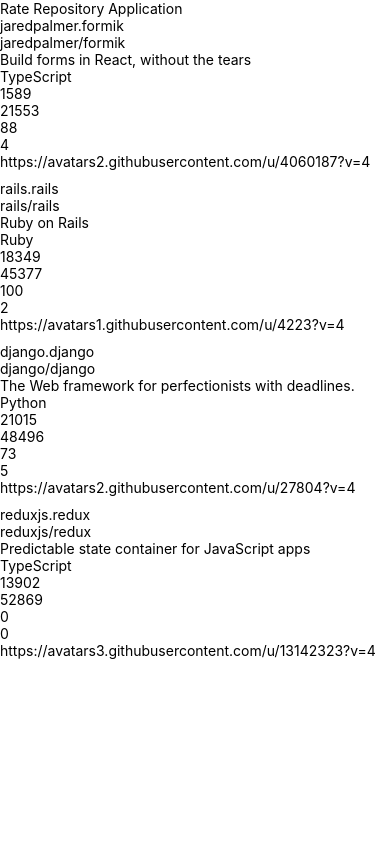
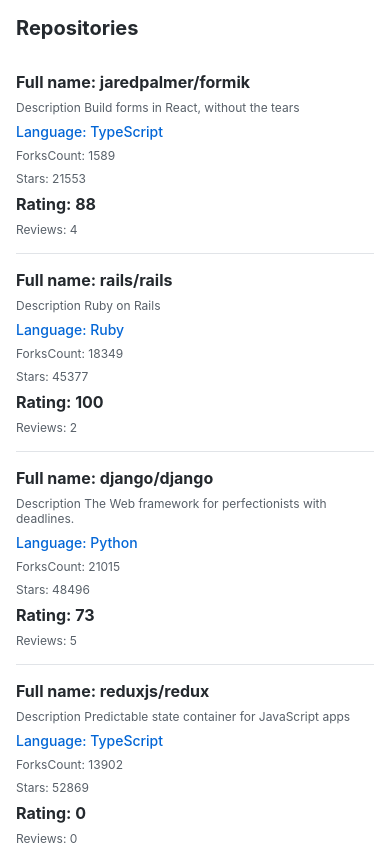
Before and after one commit to Matt-Anis/FullStackOpen-Part-10-exercises, a React Native app in the folder rate-repository-app/: screen / in a window 390 px wide. Built offline with nearby package versions, Linux system fonts and the light colour scheme.

Commit message:
4. The app bar

```diff
--- a/rate-repository-app/package.json
+++ b/rate-repository-app/package.json
@@ -21,6 +21,7 @@
   },
   "private": true,
   "devDependencies": {
+    "@types/react": "~19.2.10",
     "eslint": "^9.0.0",
     "eslint-config-expo": "~55.0.1"
   }
--- /dev/null
+++ b/rate-repository-app/src/components/AppBar.jsx
@@ -0,0 +1,26 @@
+import { View, StyleSheet } from 'react-native';
+import Constants from 'expo-constants';
+import AppBarTab from './AppBarTab';
+
+const styles = StyleSheet.create({
+  container: {
+    paddingTop: Constants.statusBarHeight,
+    height: 56 + Constants.statusBarHeight,
+    display: 'flex',
+    flexDirection: "row",
+    justifyContent: "flex-start",
+    alignItems: "center",
+    paddingHorizontal: 16,
+
+    // ...
+  },
+  // ...
+});
+
+const AppBar = () => {
+  return <View style={styles.container}>
+    <AppBarTab>Repositories</AppBarTab>
+  </View>;
+};
+
+export default AppBar;
--- /dev/null
+++ b/rate-repository-app/src/components/AppBarTab.jsx
@@ -0,0 +1,14 @@
+import { Pressable } from "react-native"
+import Text from "./Text"
+
+const AppBarTab = ({ children, onPress }) => {
+  return (
+    <Pressable onPress={onPress}>
+      <Text  fontWeight="bold" fontSize="xl">
+        {children}
+      </Text>
+    </Pressable>
+  )
+}
+
+export default AppBarTab
--- a/rate-repository-app/src/components/Main.jsx
+++ b/rate-repository-app/src/components/Main.jsx
@@ -1,10 +1,9 @@
-import Constants from 'expo-constants';
-import { Text, StyleSheet, View } from 'react-native';
+import { StyleSheet, View } from 'react-native';
 import RepositoryList from './RepositoryList';
+import AppBar from './AppBar';
 
 const styles = StyleSheet.create({
   container: {
-    marginTop: Constants.statusBarHeight,
     flex: 1,
   },
 });
@@ -12,7 +11,7 @@
 const Main = () => {
   return (
     <View style={styles.container}>
-      <Text>Rate Repository Application</Text>
+      <AppBar />
       <RepositoryList/>
     </View>
   );
--- a/rate-repository-app/src/components/RepositoryItem.jsx
+++ b/rate-repository-app/src/components/RepositoryItem.jsx
@@ -1,29 +1,43 @@
-import { Text, View } from 'react-native'
+import { View, StyleSheet } from 'react-native'
+import Text from './Text'
+import theme from '../theme'
 
-// {
-//     id: 'jaredpalmer.formik',
-//     fullName: 'jaredpalmer/formik',
-//     description: 'Build forms in React, without the tears',
-//     language: 'TypeScript',
-//     forksCount: 1589,
-//     stargazersCount: 21553,
-//     ratingAverage: 88,
-//     reviewCount: 4,
-//     ownerAvatarUrl: 'https://avatars2.githubusercontent.com/u/4060187?v=4',
-//   },
+const styles = StyleSheet.create({
+  container: {
+    rowGap: theme.spacing.small,
+  },
+})
 
-const RepositoryItem = ({  repo }) => {
+const RepositoryItem = ({ repo }) => {
   return (
-    <View>
-      <Text>{repo.id}</Text>
-      <Text>{ repo.fullName}</Text>
-      <Text>{ repo.description}</Text>
-      <Text>{ repo.language}</Text>
-      <Text>{ repo.forksCount}</Text>
-      <Text>{ repo.stargazersCount}</Text>
-      <Text>{ repo.ratingAverage}</Text>
-      <Text>{ repo.reviewCount}</Text>
-      <Text>{ repo.ownerAvatarUrl}</Text>
+    <View style={styles.container}>
+      <Text fontSize="lg" fontWeight="bold">
+        Full name: {repo.fullName}
+      </Text>
+
+      <Text color="textSecondary" fontSize="sm">
+        Description {repo.description}
+      </Text>
+
+      <Text color="primary" fontWeight="medium">
+        Language: {repo.language}
+      </Text>
+
+      <Text color="textSecondary" fontSize="sm">
+        ForksCount: {repo.forksCount}
+      </Text>
+
+      <Text color="textSecondary" fontSize="sm">
+        Stars: {repo.stargazersCount}
+      </Text>
+
+      <Text fontWeight="bold" fontSize="lg">
+        Rating: {repo.ratingAverage}
+      </Text>
+
+      <Text color="textSecondary" fontSize="sm">
+        Reviews: {repo.reviewCount}
+      </Text>
     </View>
   )
 }
--- a/rate-repository-app/src/components/RepositoryList.jsx
+++ b/rate-repository-app/src/components/RepositoryList.jsx
@@ -1,10 +1,16 @@
 import { FlatList, View, StyleSheet } from 'react-native';
 import RepositoryItem from './RepositoryItem';
+import theme from '../theme';
 
 const styles = StyleSheet.create({
   separator: {
-    height: 10,
+    height: 1,
+    backgroundColor: '#e1e4e8',
+    marginVertical: theme.spacing.medium,  // 8
   },
+  container: {
+    padding: 16
+  }
 });
 
 const repositories = [
@@ -63,6 +69,7 @@
       ItemSeparatorComponent={ItemSeparator}
       renderItem={({ item }) => <RepositoryItem repo={item} />}
       keyExtractor={item => item.id}
+      style={styles.container}
     />
   );
 };
--- /dev/null
+++ b/rate-repository-app/src/components/Text.jsx
@@ -0,0 +1,45 @@
+import { Text as NativeText, StyleSheet } from 'react-native';
+
+import theme from '../theme';
+
+const styles = StyleSheet.create({
+  text: {
+    color: theme.colors.textPrimary,
+    fontSize: theme.fontSizes.body,
+    fontFamily: theme.fonts.main,
+    fontWeight: theme.fontWeights.normal,
+  },
+  colorTextSecondary: {
+    color: theme.colors.textSecondary,
+  },
+  colorPrimary: {
+    color: theme.colors.primary,
+  },
+  fontSizeSubheading: {
+    fontSize: theme.fontSizes.subheading,
+  },
+  fontWeightBold: {
+    fontWeight: theme.fontWeights.bold,
+  },
+});
+
+const Text = ({ color, fontSize = 'md', fontWeight = 'normal', style, ...props }) => {
+  const textStyle = [
+    styles.text,
+    color === 'textSecondary' && styles.colorTextSecondary,
+    color === 'primary' && styles.colorPrimary,
+    fontSize === 'sm' && { fontSize: theme.fontSizes.sm },
+    fontSize === 'lg' && { fontSize: theme.fontSizes.lg },
+    fontSize === 'xl' && { fontSize: theme.fontSizes.xl },
+    fontSize === 'xxl' && { fontSize: theme.fontSizes.xxl },
+    fontSize === 'xxxl' && { fontSize: theme.fontSizes.xxxl },
+    fontWeight === 'medium' && { fontWeight: theme.fontWeights.medium },
+    fontWeight === 'semibold' && { fontWeight: theme.fontWeights.semibold },
+    fontWeight === 'bold' && { fontWeight: theme.fontWeights.bold },
+    style,
+  ];
+
+  return <NativeText style={textStyle} {...props} />;
+};
+
+export default Text;
--- /dev/null
+++ b/rate-repository-app/src/theme.js
@@ -0,0 +1,33 @@
+const theme = {
+  colors: {
+    textPrimary: '#24292e',
+    textSecondary: '#586069',
+    primary: '#0366d6',
+  },
+  fontSizes: {
+    xs: 10,      // labels, badges, tiny metadata
+    sm: 12,      // captions, secondary info
+    md: 14,      // body text (default)
+    lg: 16,      // subheadings, slightly emphasized text
+    xl: 20,      // section headings
+    xxl: 24,     // screen titles
+    xxxl: 32,    // hero text, big numbers (ratings, stats)
+  },
+  fonts: {
+    main: 'System',
+  },
+  fontWeights: {
+    normal: '400',
+    medium: '500',
+    semibold: '600',
+    bold: '700',
+  },
+
+  spacing: {
+      small: 8,
+      medium: 16,
+      large: 24,
+    },
+};
+
+export default theme;
--- /dev/null
+++ b/rate-repository-app/tsconfig.json
@@ -0,0 +1,4 @@
+{
+  "compilerOptions": {},
+  "extends": "expo/tsconfig.base"
+}
```
Also changed, not shown: 1 other file (tests, documents, lock files or other folders).
